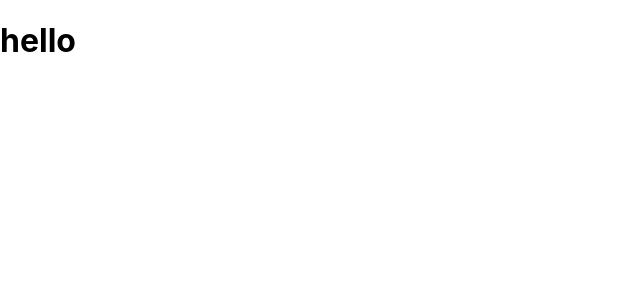
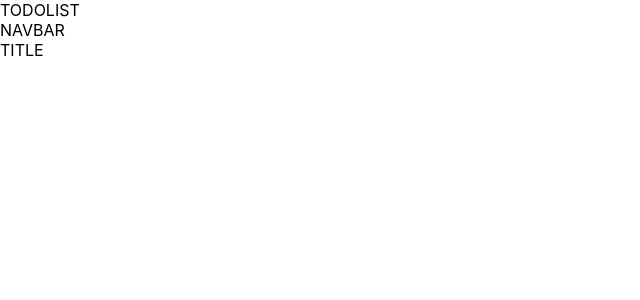
Before and after one commit to MEHMET0665/context, a React (Create React App) app: page / in a window 1280 px wide. Shown: the top 300 px of the page, without its empty margins (0-640 px from the left). Built offline with nearby package versions, Linux system fonts and the light colour scheme.

Commit message:
create navbar, title, Todolist file

```diff
--- a/src/App.js
+++ b/src/App.js
@@ -1,9 +1,13 @@
-
+import Navbar from "./Components/Navbar";
+import Title from './Components/Title';
+import TodoList from './Components/TodoList'
 
 function App() {
   return (
     <div className="App">
-     <h1>hello</h1>
+     <TodoList/>
+     <Navbar/>
+     <Title/>
     </div>
   );
 }
--- /dev/null
+++ b/src/Components/Navbar.js
@@ -0,0 +1,9 @@
+import React from 'react'
+class Navbar extends React.Component{
+  render(){
+    return(<div>NAVBAR</div>
+
+    )
+  }
+}
+export default Navbar
--- /dev/null
+++ b/src/Components/Title.js
@@ -0,0 +1,9 @@
+import React from 'react'
+class Title extends React.Component{
+  render(){
+    return(<div>TITLE</div>
+
+    )
+  }
+}
+export default Title
--- /dev/null
+++ b/src/Components/TodoList.js
@@ -0,0 +1,9 @@
+import React from 'react'
+class TodoList extends React.Component{
+  render(){
+    return(<div>TODOLIST</div>
+
+    )
+  }
+}
+export default TodoList
```
Also changed, not shown: 1 other file (tests, documents, lock files or other folders).
